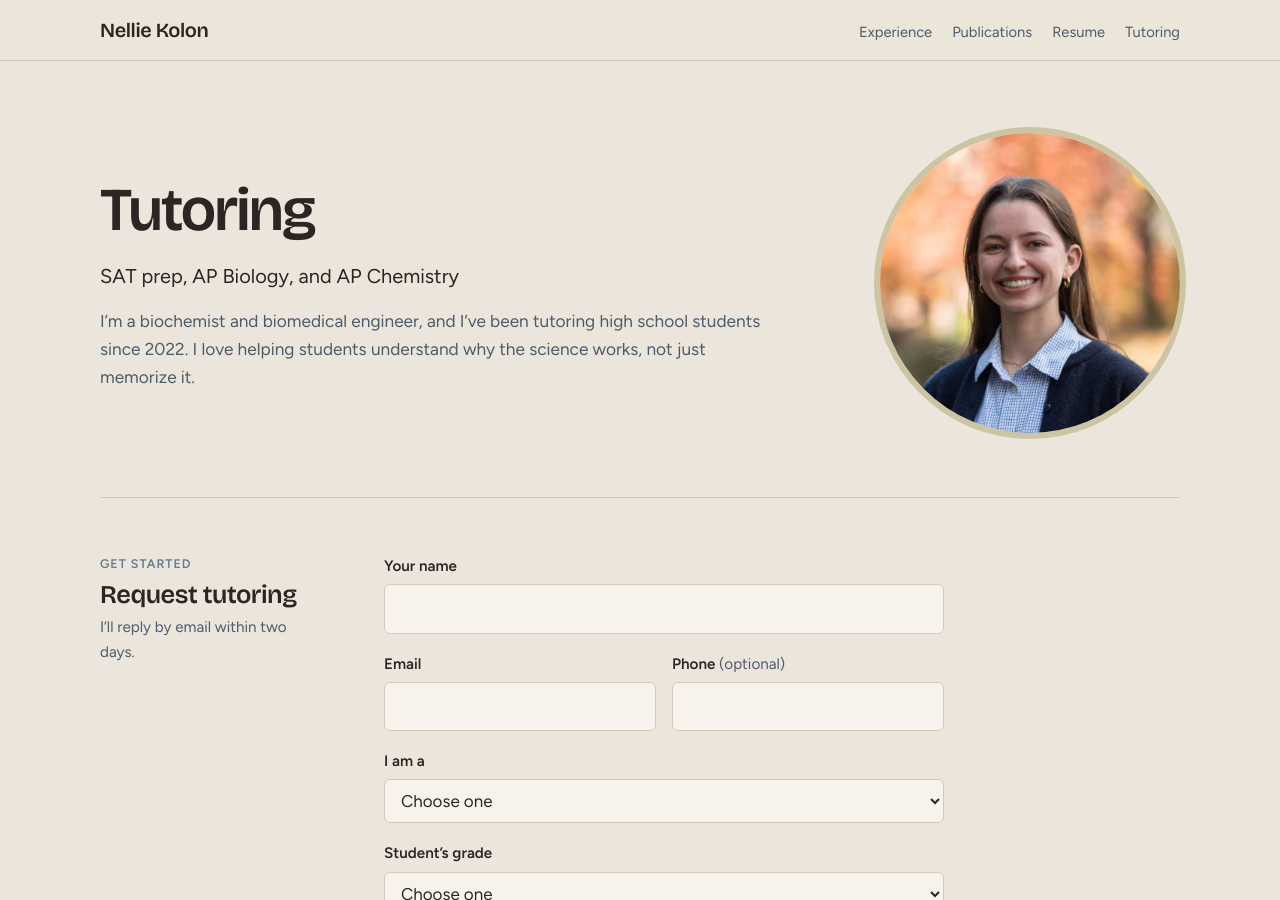
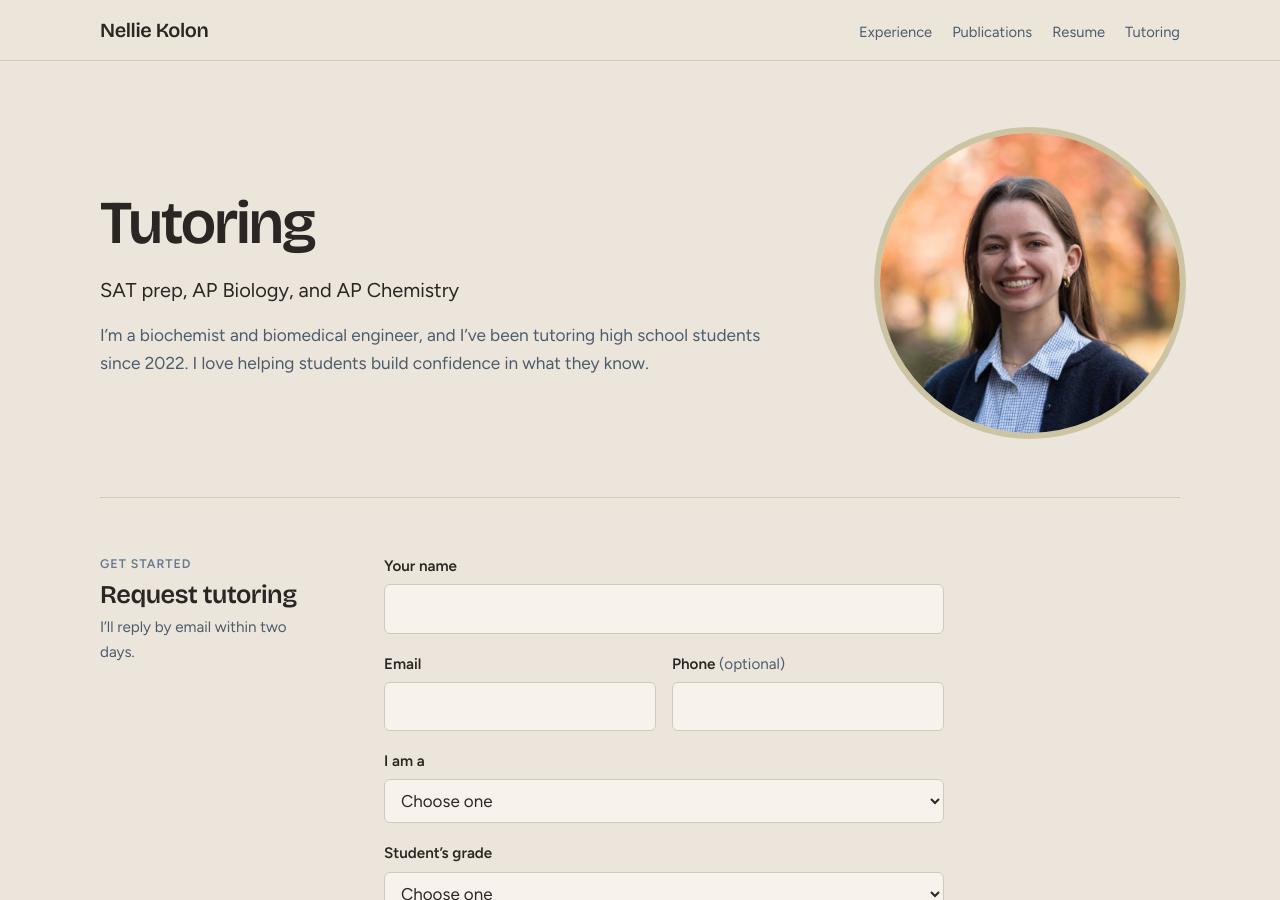
Before and after one commit to nelliekolon/nelliekolon.github.io, a Jekyll site: the page built from tutoring.md, in a window 1280 px wide and 900 px high. Built offline with Jekyll 4.4.1, drawn with Linux system fonts in a browser that asks for light colours.

Commit message:
Tutoring intro: confidence line
Co-Authored-By: Claude Opus 5.5 <noreply@anthropic.com>
Claude-Session: https://claude.ai/code/session_01HFMymAmWcw7GchssUrMz1g

```diff
--- a/tutoring.md
+++ b/tutoring.md
@@ -9,7 +9,7 @@ image: /assets/media/headshot.jpg
   <div class="intro-text">
     <h1>Tutoring</h1>
     <p class="role">SAT prep, AP Biology, and AP Chemistry</p>
-    <p class="lede">I’m a biochemist and biomedical engineer, and I’ve been tutoring high school students since 2022. I love helping students understand why the science works, not just memorize it.</p>
+    <p class="lede">I’m a biochemist and biomedical engineer, and I’ve been tutoring high school students since 2022. I love helping students build confidence in what they know.</p>
   </div>
   <img class="headshot" src="/assets/media/headshot.jpg" alt="Portrait of Nellie Kolon">
 </section>
```
